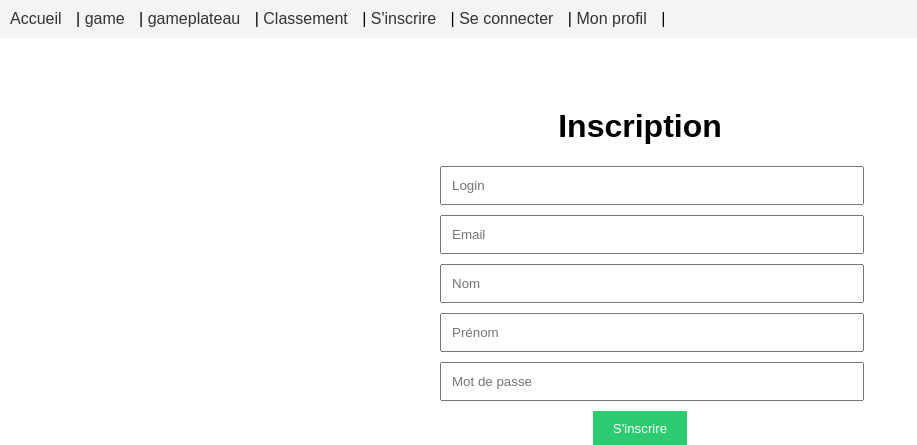
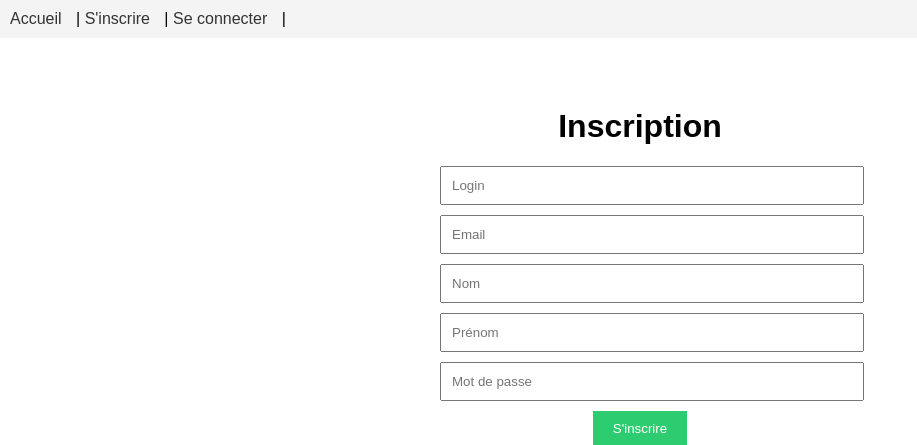
Before and after one commit to laetitiaquintin-83/memory, a PHP site: page /auth/register in a window 1280 px wide. Shown: the top 445 px of the page, without its empty margins (0-917 px from the left). Run offline with PHP 8.4, Linux system fonts and the light colour scheme.

Commit message:
Mise à jour de la gestion du profil utilisateur et des routes de déconnexion

```diff
--- a/app/Controllers/UserController.php
+++ b/app/Controllers/UserController.php
@@ -118,7 +118,7 @@ class UserController extends BaseController
             $_SESSION['user']['nom'] = $nom;
             $_SESSION['user']['prenom'] = $prenom;
 
-            $message = "Profil mis à jour avec succès !";
+            set_flash('success', 'Profil mis à jour avec succès !');
         }
 
         // 3. Récupération des données fraîches de l'utilisateur
--- a/app/Views/layouts/base.php
+++ b/app/Views/layouts/base.php
@@ -27,12 +27,19 @@
   <!-- Menu de navigation global -->
   <nav>
     <a href="/">Accueil</a> |
-         <a href="/game">game</a> |
-     <a href="/game/plateau">gameplateau</a> |
-      <a href="/game/classement">Classement</a> |
-      <a href="/auth/register">S'inscrire</a> |
+
+<!-- //<a href="/game/plateau">gameplateau</a> | -->
+     <?php if (isset($_SESSION['user'])): ?>
+        <a href="/game">Jouer</a> |
+     <a href="/game/classement">Classement</a> |
+      <a href="/auth/profile">Mon profil</a> |
+      <a href="/auth/logout" class="#"> Déconnexion</a>
+      <span>&#128273;Bienvenue,<?= esc($_SESSION['user']['login']) ?>
+      <?php else: ?>
+       <a href="/auth/register">S'inscrire</a> |
       <a href="/auth/login">Se connecter</a> |
-      <a href="/auth/profile">Mon profil</a> |
+      <?php endif; ?>
+
 
 
   </nav>
--- a/public/index.php
+++ b/public/index.php
@@ -40,8 +40,8 @@ $router->post('/auth/login', 'App\\Controllers\\UserController@login');
 $router->get('/auth/profile', 'App\\Controllers\\UserController@profile');
 $router->post('/auth/profile', 'App\\Controllers\\UserController@profile');
 
-$router->get('/logout', 'App\\Controllers\\GameController@logout');
-$router->post('/logout', 'App\\Controllers\\GameController@logout');
+$router->get('/auth/logout', 'App\\Controllers\\UserController@logout');
+
 // La route "/articles" pointe vers la méthode "index" du contrôleur ArticleController
 
 
```
